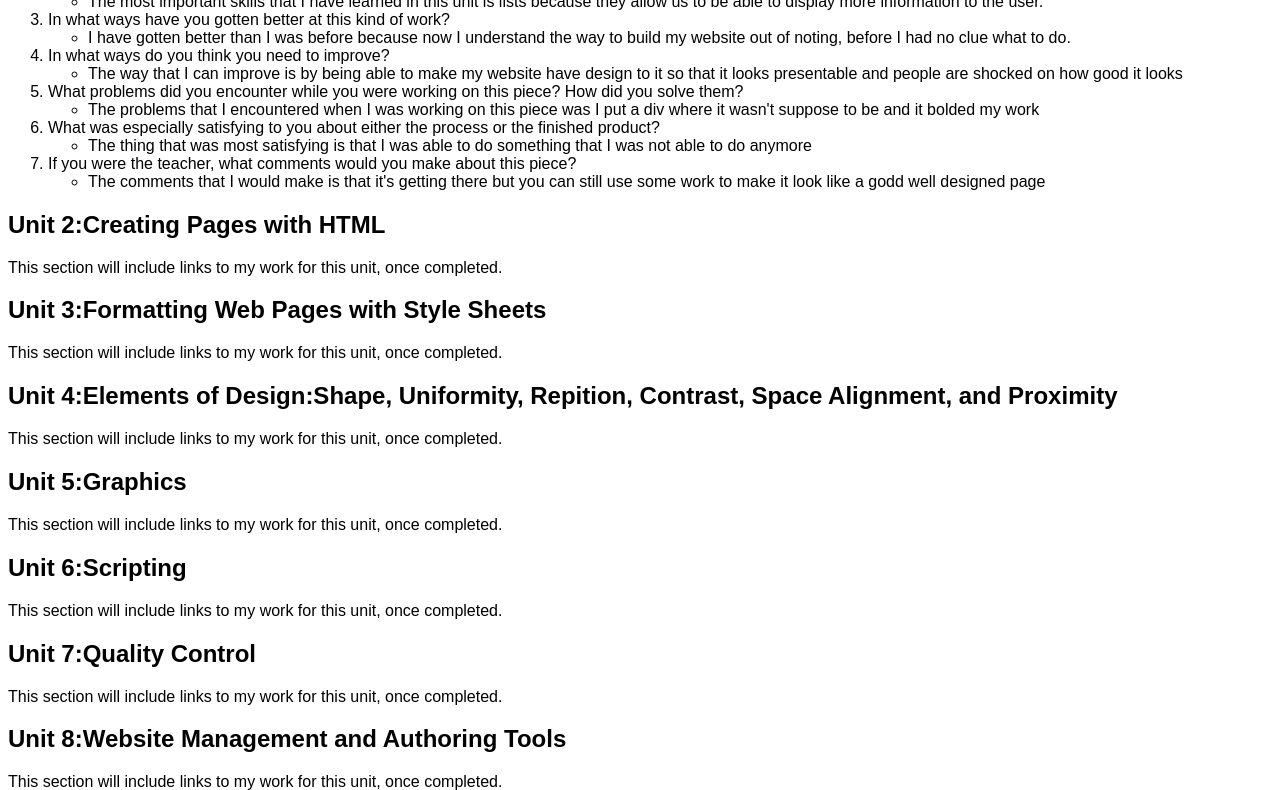
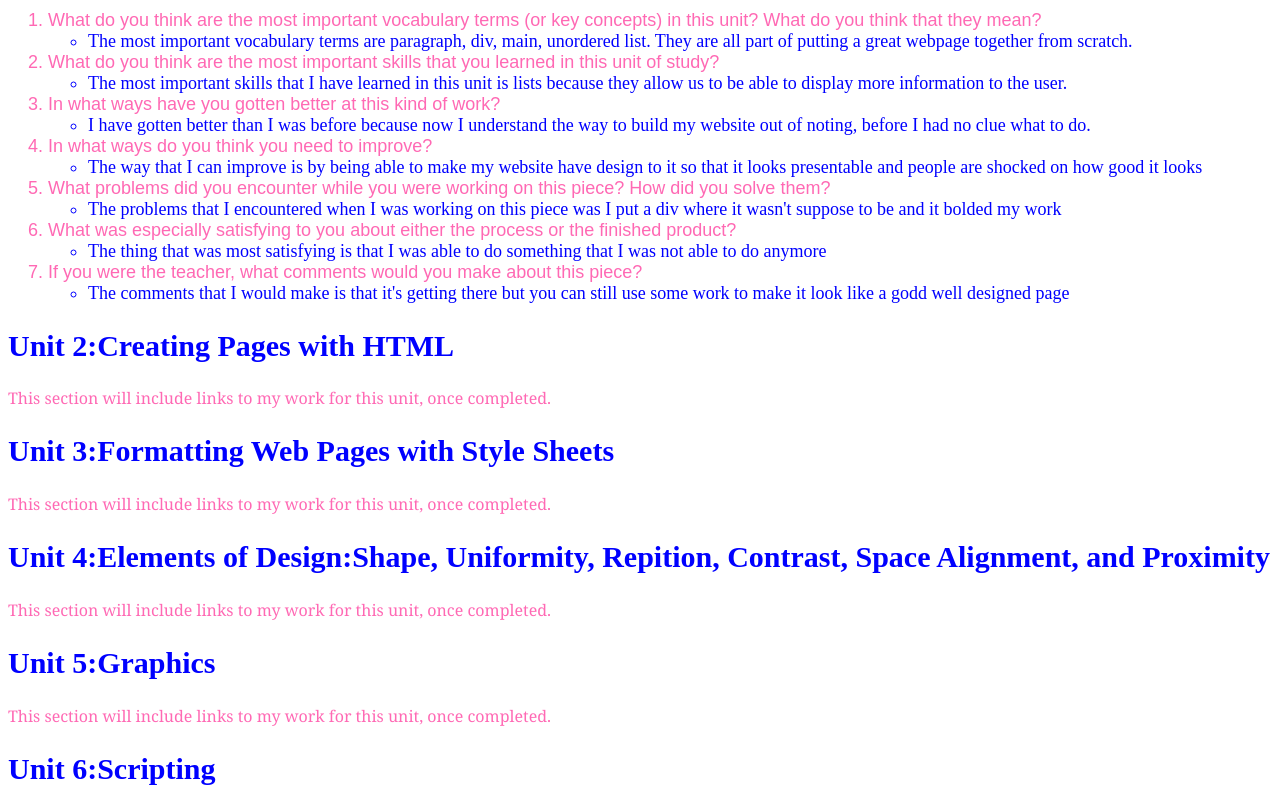
Before and after one commit to mikerivera24/portfolio_michaelrivera, a plain HTML site: page index.html in a window 1280 px wide. Shown: the part 571-1361 px from the top of the page. Drawn offline with Linux system fonts and the light colour scheme.

Commit message:
added color to my webpage

```diff
--- a/index.html
+++ b/index.html
@@ -17,6 +17,25 @@ body {
     color: #0000ff; /*blue*/
     text-align: center;
   }
+h2 {
+  font-family:serif;
+  font-size: 30px;
+  color:blue;
+}
+p {
+font-family:georgia;
+  color: hotpink;
+}
+ul {
+  font-family: serif;
+  color:blue;
+  font-size:18px;
+}
+ol {
+  color:hotpink;
+  font-size:18px;
+}
+
  </style>
 </head>
 
```
